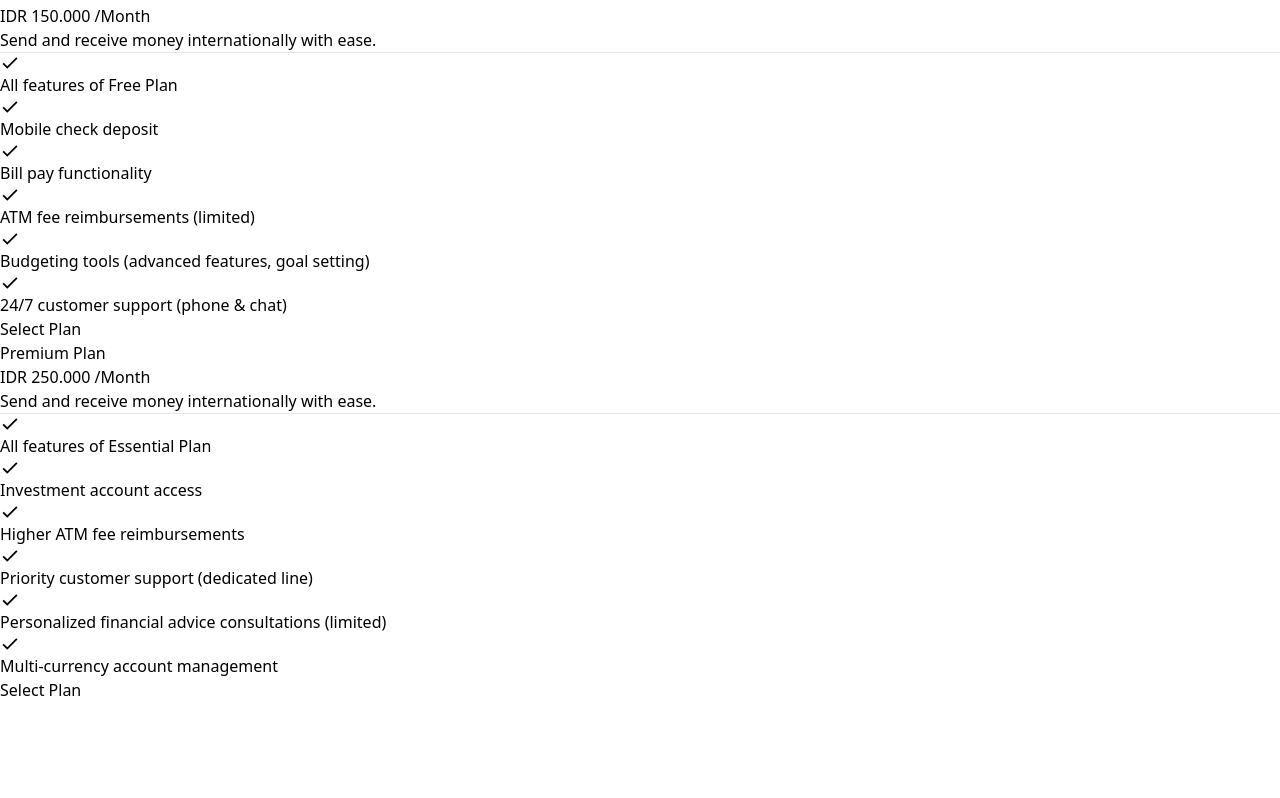
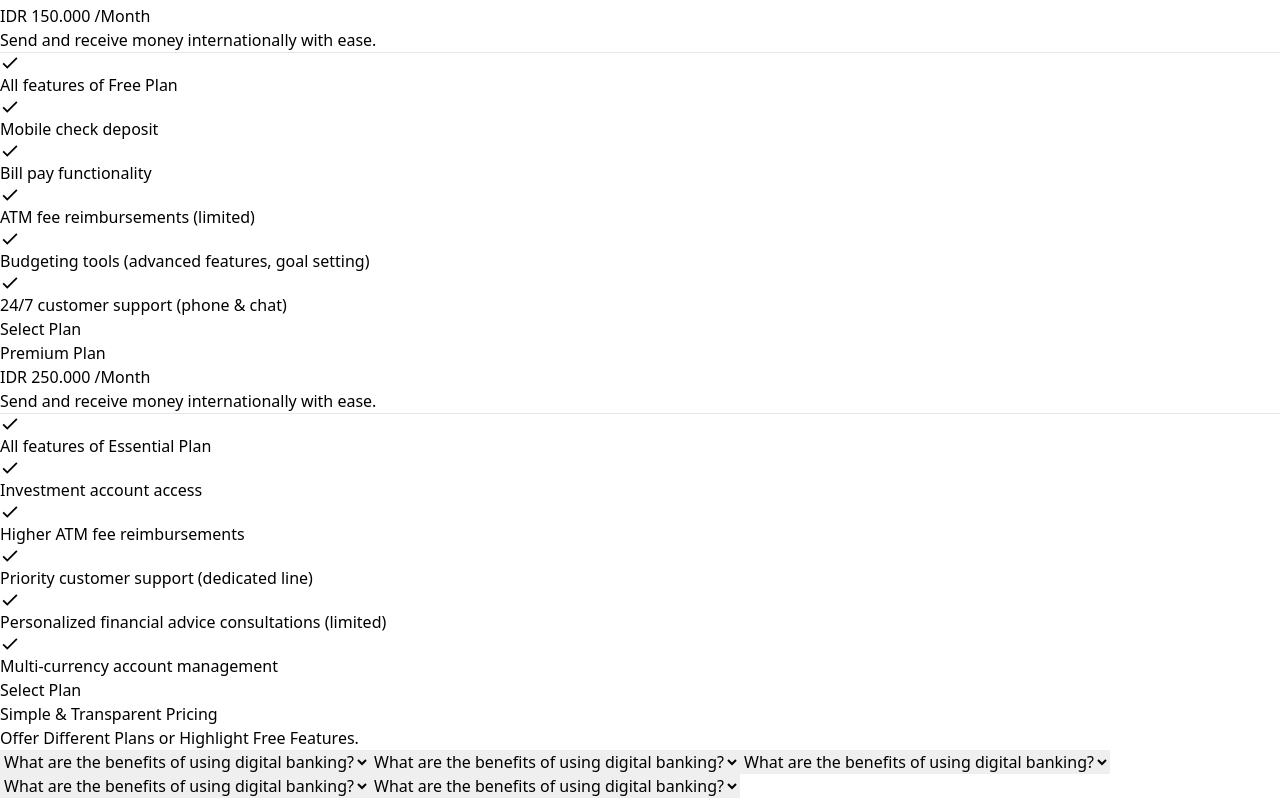
Before and after one commit to Anees201173/cityBankFrontEnd, a React (Vite) app: page / in a window 1280 px wide. Shown: the part 2404-3202 px from the top of the page. Before the commit the page ends 3106 px from the top, so only its background shows below. Built offline with nearby package versions, Linux system fonts and the light colour scheme.

Commit message:
updated home page

```diff
--- a/src/App.jsx
+++ b/src/App.jsx
@@ -1,14 +1,12 @@
 import React from 'react';
 import { BrowserRouter , Routes, Route } from 'react-router-dom';
 import Home from './Pages/HomePage/Home';
-import HomeCom_6 from './Components/HomePageComponents/HomeCom_6';
 
 function App() {
     return (
         <BrowserRouter>
             <Routes>
                 <Route path="/" element={<Home />} />
-                <Route path="/6" element={<HomeCom_6 />} />
             </Routes>
         </BrowserRouter>
     );
--- a/src/Components/HomePageComponents/HomeCom_6.jsx
+++ b/src/Components/HomePageComponents/HomeCom_6.jsx
@@ -4,8 +4,7 @@ function HomeCom_6() {
   return (
     <>
       <div className="bg-[#03020C] w-full min-h-screen text-white flex flex-col lg:flex-row justify-center items-center lg:items-start p-4">
-        {/* Left Section */}
-        <div className="text-center lg:text-left relative lg:top-[50px] lg:right-[100px] mb-8 lg:mb-0">
+        <div className="text-center lg:text-left relative lg:top-[50px] lg:left-[30px] mb-8 lg:mb-0 ">
           <h1 className="text-3xl lg:text-5xl font-bold w-full lg:w-[500px]">
             Simple & Transparent Pricing
           </h1>
@@ -14,25 +13,24 @@ function HomeCom_6() {
           </p>
         </div>
 
-        {/* Right Section */}
-        <div className="flex flex-col gap-y-6 mt-8 lg:mt-[60px] w-full lg:w-auto">
-          <select className="w-[80%] sm:w-[500px] md:w-[600px] h-[70px] bg-[#151515] text-white rounded-[15px] p-2 outline-none transition-all text-[16px] sm:text-[20px] font-semibold">
+        <div className="flex flex-col gap-y-6 mt-8 lg:mt-[60px] w-full lg:w-auto lg:ml-[110px]">
+          <select className="w-[100%] sm:w-full md:w-[600px] h-[70px] bg-[#151515] text-white rounded-[15px] p-2 outline-none transition-all text-[16px] sm:text-[20px] font-semibold">
             <option value="free">What are the benefits of using digital banking?</option>
           </select>
 
-          <select className="w-[80%] sm:w-[500px] md:w-[600px] h-[70px] bg-[#151515] text-white rounded-lg p-2 outline-none transition-all text-[16px] sm:text-[20px] font-semibold">
+          <select className="w-[100%] sm:w-full md:w-[600px] h-[70px] bg-[#151515] text-white rounded-lg p-2 outline-none transition-all text-[16px] sm:text-[20px] font-semibold">
             <option value="free" className=''>What are the benefits of using digital banking?</option>
           </select>
 
-          <select className="w-[80%] sm:w-[500px] md:w-[600px] h-[70px] bg-[#151515] text-white rounded-lg p-2 outline-none transition-all text-[16px] sm:text-[20px] font-semibold">
+          <select className="w-[100%] sm:w-full md:w-[600px] h-[70px] bg-[#151515] text-white rounded-lg p-2 outline-none transition-all text-[16px] sm:text-[20px] font-semibold">
             <option value="free">What are the benefits of using digital banking?</option>
           </select>
 
-          <select className="w-[80%] sm:w-[500px] md:w-[600px] h-[70px] bg-[#151515] text-white rounded-lg p-2 outline-none transition-all text-[16px] sm:text-[20px] font-semibold">
+          <select className="w-[100%] sm:w-full md:w-[600px] h-[70px] bg-[#151515] text-white rounded-lg p-2 outline-none transition-all text-[16px] sm:text-[20px] font-semibold">
             <option value="free">What are the benefits of using digital banking?</option>
           </select>
 
-          <select className="w-[80%] sm:w-[500px] md:w-[600px] h-[70px] bg-[#151515] text-white rounded-lg p-2 outline-none transition-all text-[16px] sm:text-[20px] font-semibold">
+          <select className="w-[100%] sm:w-full md:w-[600px] h-[70px] bg-[#151515] text-white rounded-lg p-2 outline-none transition-all text-[16px] sm:text-[20px] font-semibold">
             <option value="free">What are the benefits of using digital banking?</option>
           </select>
         </div>
--- a/src/Pages/HomePage/Home.jsx
+++ b/src/Pages/HomePage/Home.jsx
@@ -4,6 +4,7 @@ import HomeCom_2 from '../../Components/HomePageComponents/HomeCom_2'
 import HomeCom_3 from '../../Components/HomePageComponents/HomeCom_3'
 import HomeCom_4 from '../../Components/HomePageComponents/HomeCom_4'
 import HomeCom_5 from '../../Components/HomePageComponents/HomeCom_5'
+import HomeCom_6 from '../../Components/HomePageComponents/HomeCom_6'
 function Home() {
     return (
         <div>
@@ -12,12 +13,14 @@ function Home() {
                     <HomeCom_1 />
                 </div>
                 <HomeCom_2 />
-                <HomeCom_3/>
+                <HomeCom_3 />
                 <div className='bg-[#03020C]'>
                     <HomeCom_4 />
                     <div className='mt-[200px]'>
-
                         <HomeCom_5 />
+                        <div className='mt-[100px]'>
+                            <HomeCom_6 />
+                        </div>
                     </div>
                 </div>
 
```
Also changed, not shown: src/Components/HomePageComponents/HomeCom_7.jsx (added, +11 -0 lines). Lines whose indentation alone changed are shown as unchanged.
